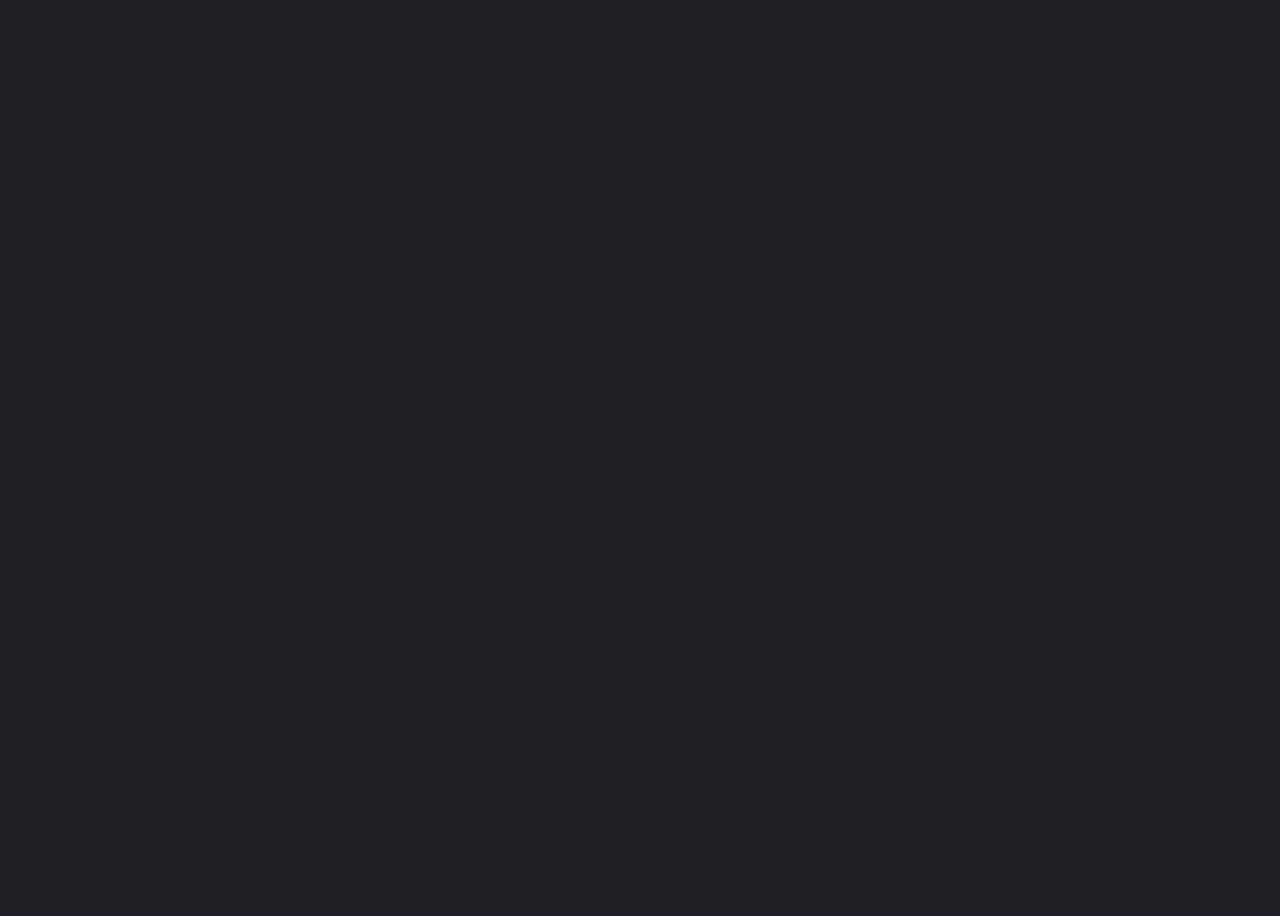
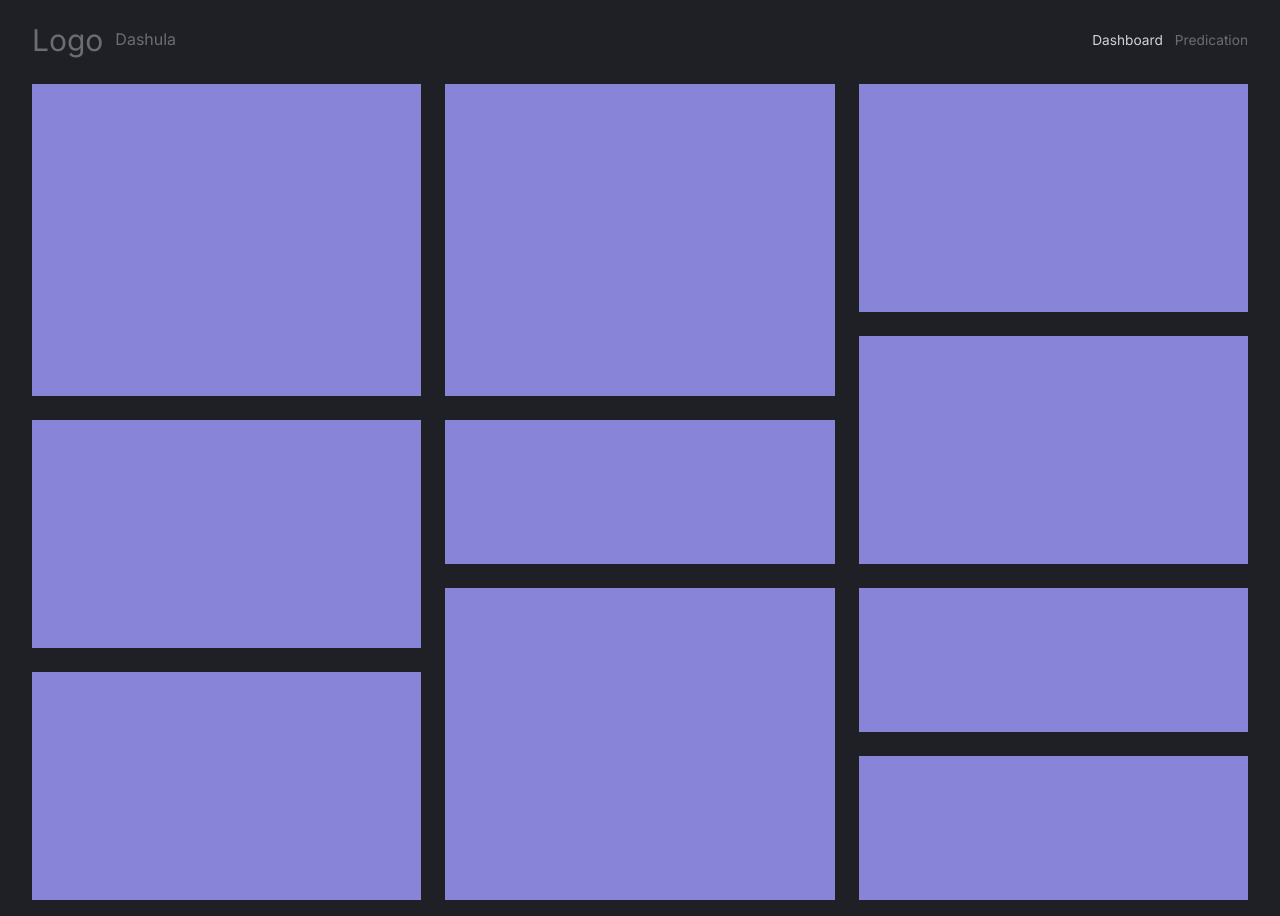
Before and after one commit to h-zahar/dashula-client, a React (Vite) app: page / in a window 1280 px wide. Before the commit the page ends 800 px from the top, so only its background shows below. Built offline with nearby package versions, Linux system fonts and the light colour scheme.

Commit message:
Fixed Type Issue

```diff
--- a/src/App.tsx
+++ b/src/App.tsx
@@ -1,15 +1,27 @@
 import { useMemo } from "react";
 import { createTheme } from "@mui/material/styles";
 import { themeSettings } from "./theme";
-import { ThemeProvider, CssBaseline } from "@mui/material";
+import { ThemeProvider, CssBaseline, Box } from "@mui/material";
+import { BrowserRouter as Router, Routes, Route } from "react-router-dom";
+import Navbar from "@/components/layout/navbar";
+import Dashboard from "@/pages/dashboard";
 
 function App() {
   const theme = useMemo(() => createTheme(themeSettings), []);
   return (
     <div className="app">
-      <ThemeProvider theme={theme}>
-        <CssBaseline />
-      </ThemeProvider>
+      <Router>
+        <ThemeProvider theme={theme}>
+          <CssBaseline />
+          <Box width="100%" height="100%" padding="1rem 2rem">
+            <Navbar />
+            <Routes>
+              <Route path="/" element={<Dashboard />} />
+              <Route path="/prediction" element={<div>Prediction</div>} />
+            </Routes>
+          </Box>
+        </ThemeProvider>
+      </Router>
     </div>
   );
 }
--- /dev/null
+++ b/src/components/layout/navbar/index.tsx
@@ -0,0 +1,56 @@
+import React, { useState } from "react";
+import { Link } from "react-router-dom";
+import { Box, Typography, useTheme } from "@mui/material";
+import FlexBetween from "@/components/utils/flexBetween";
+import PixIcon from "@mui/icons-material/Pix";
+
+type Props = NonNullable<unknown>;
+
+const Navbar = (props: Props) => {
+  const { palette } = useTheme();
+  const [active, setActive] = useState("dashboard");
+
+  return (
+    <FlexBetween mb="1.25rem" p="0.5 rem 0" color={palette.grey[300]}>
+      <FlexBetween gap="0.75rem">
+        {/* <PixIcon sx={{ fontSize: "40px" }} /> */}
+        <Typography variant="h6" fontSize="30px">
+          Logo
+        </Typography>
+        <Typography variant="h6" fontSize="16px">
+          Dashula
+        </Typography>
+      </FlexBetween>
+
+      <FlexBetween gap="0.75rem">
+        <Box sx={{ "&:hover": { color: palette.primary[100] } }}>
+          <Link
+            to="/"
+            onClick={() => setActive("dashboard")}
+            style={{
+              color: active === "dashboard" ? "inherit" : palette.grey[700],
+              textDecoration: "none",
+            }}
+          >
+            Dashboard
+          </Link>
+        </Box>
+
+        <Box sx={{ "&:hover": { color: palette.primary[100] } }}>
+          <Link
+            to="/prediction"
+            onClick={() => setActive("prediction")}
+            style={{
+              color: active === "prediction" ? "inherit" : palette.grey[700],
+              textDecoration: "none",
+            }}
+          >
+            Predication
+          </Link>
+        </Box>
+      </FlexBetween>
+    </FlexBetween>
+  );
+};
+
+export default Navbar;
--- /dev/null
+++ b/src/components/utils/flexBetween.tsx
@@ -0,0 +1,10 @@
+import { Box } from "@mui/material";
+import { styled } from "@mui/system";
+
+const FlexBetween = styled(Box)({
+  display: "flex",
+  justifyContent: "space-between",
+  alignItems: "center",
+});
+
+export default FlexBetween;
--- /dev/null
+++ b/src/pages/dashboard/index.tsx
@@ -0,0 +1,47 @@
+import React from "react";
+import { Box, useTheme } from "@mui/material";
+
+type Props = NonNullable<unknown>;
+
+const gridTemplate = `
+    "a b c"
+    "a b c"
+    "a b c"
+    "a b f"
+    "d e f"
+    "d e f"
+    "d h i"
+    "g h i"
+    "g h j"
+    "g h j"
+`;
+
+const Dashboard = (props: Props) => {
+  const { palette } = useTheme();
+  return (
+    <Box
+      width="100%"
+      height="100%"
+      display="grid"
+      gap="1.5rem"
+      sx={{
+        gridTemplateColumns: "repeat(3, minmax(370px, 1fr))",
+        gridTemplateRows: "repeat(10, minmax(60px, 1fr))",
+        gridTemplateAreas: gridTemplate,
+      }}
+    >
+      <Box gridArea="a" sx={{ backgroundColor: palette.tertiary[500] }} />
+      <Box gridArea="b" sx={{ backgroundColor: palette.tertiary[500] }} />
+      <Box gridArea="c" sx={{ backgroundColor: palette.tertiary[500] }} />
+      <Box gridArea="d" sx={{ backgroundColor: palette.tertiary[500] }} />
+      <Box gridArea="e" sx={{ backgroundColor: palette.tertiary[500] }} />
+      <Box gridArea="f" sx={{ backgroundColor: palette.tertiary[500] }} />
+      <Box gridArea="g" sx={{ backgroundColor: palette.tertiary[500] }} />
+      <Box gridArea="h" sx={{ backgroundColor: palette.tertiary[500] }} />
+      <Box gridArea="i" sx={{ backgroundColor: palette.tertiary[500] }} />
+      <Box gridArea="j" sx={{ backgroundColor: palette.tertiary[500] }} />
+    </Box>
+  );
+};
+
+export default Dashboard;
```
Also changed, not shown: src/extended-theme.ts (+4 -4 lines).
